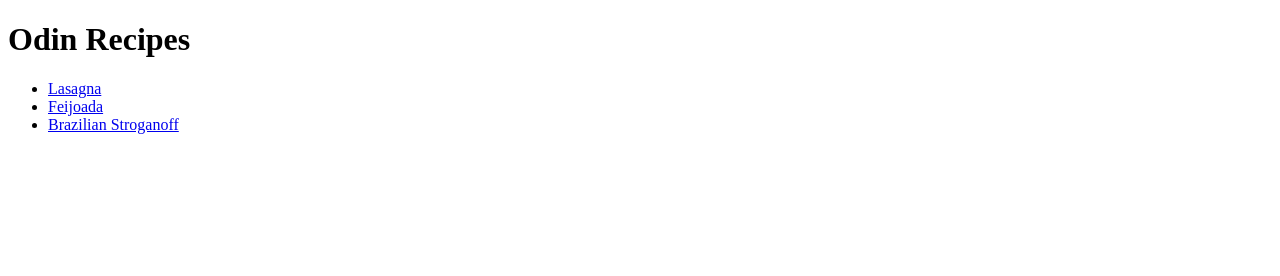
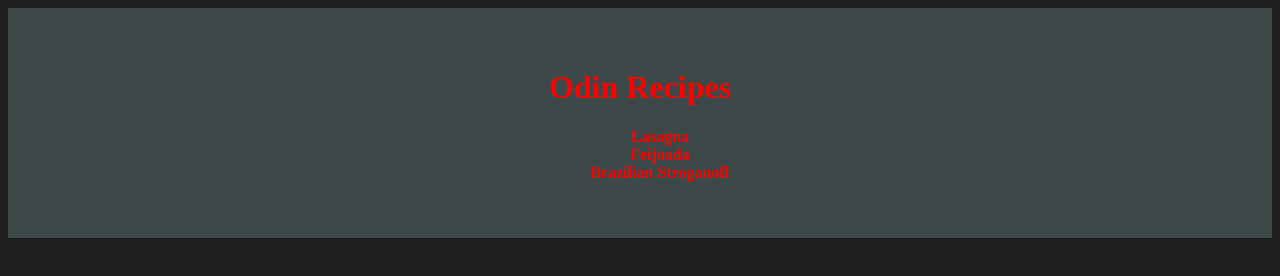
Before and after one commit to gamoriim/odin-recipes, a plain HTML site: page index.html in a window 1280 px wide. Drawn offline with Linux system fonts and the light colour scheme.

Commit message:
adicionado estilizaçao css em toda a pagina

```diff
--- a/index.html
+++ b/index.html
@@ -4,13 +4,16 @@
     <meta charset="UTF-8">
     <meta name="viewport" content="width=device-width, initial-scale=1.0">
     <title>Restaurant</title>
+    <link rel="stylesheet" href="styles.css">
 </head>
 <body>
-    <h1>Odin Recipes</h1>
-    <ul>
+  <div class="container">
+    <h1 class="header">Odin Recipes</h1>
+    <ul class="lists">
         <li><a href="recipes/lasagna.html">Lasagna</a></li>
         <li><a href="recipes/feijoada.html">Feijoada</a></li>
         <li><a href="recipes/estrogonoff.html">Brazilian Stroganoff</a></li>
     </ul>
+  </div>
 </body>
 </html>
--- /dev/null
+++ b/styles.css
@@ -0,0 +1,28 @@
+body {
+    background-color: rgb(31, 30, 30);
+    color: white;
+}
+
+.container {
+    text-align: center;
+    padding: 40px;
+    background-color: rgb(61, 73, 73);
+}
+
+.lists {
+    list-style-type: none;
+}
+
+a:link, a:visited {
+    color: red;
+    text-decoration: none;
+    font-weight: bold;
+}
+a:hover, a:active {
+    color: rgb(201, 7, 7);
+    font-size: 18px;
+}
+
+.header {
+    color: red;
+}
```
Also changed, not shown: recipes/estrogonoff.html (+2 -1 lines), recipes/feijoada.html (+2 -1 lines), recipes/lasagna.html (+2 -1 lines), recipes/box-model.png (added), recipes/odin-lined.png (added).
